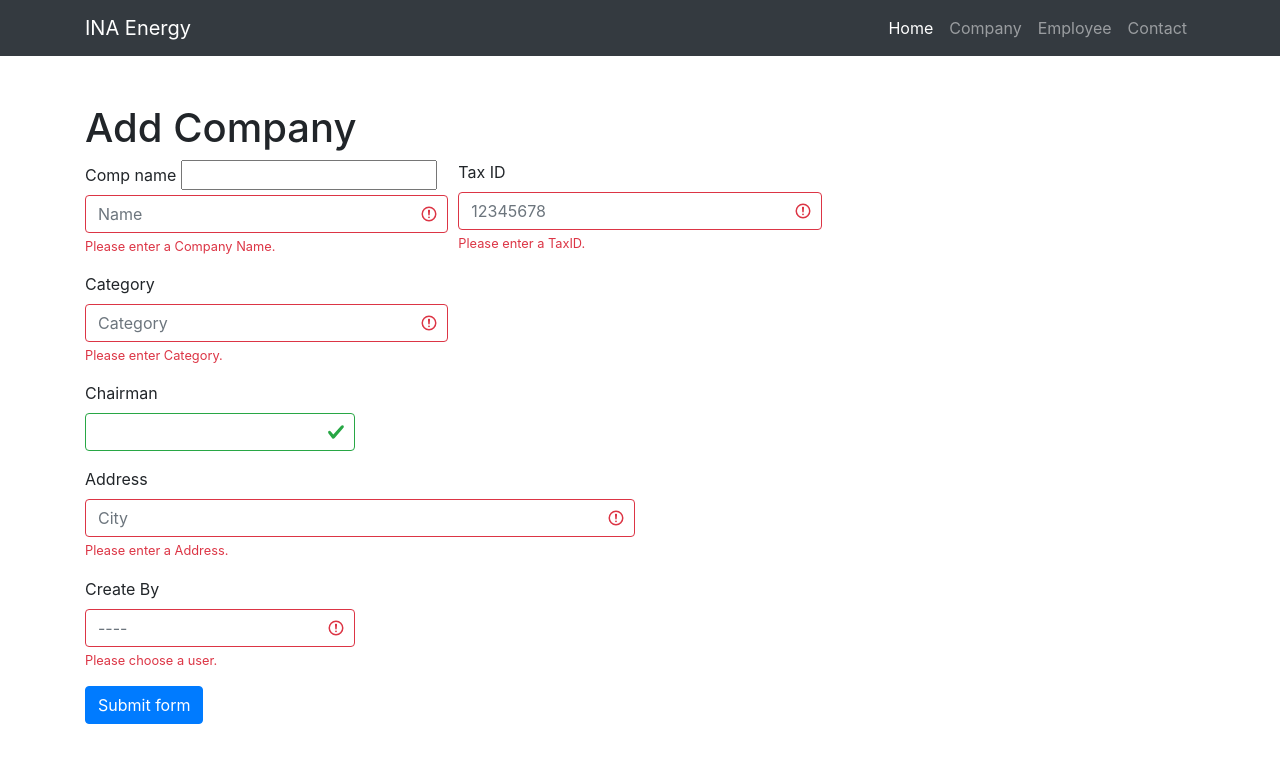
After one commit to edward79519/crmsystem, a Django app: template contacts/templates/contacts/comp_form_backup.html in a window 1280 px wide. The commit adds this page. Shown: the top 763 px of the page. Run offline with Django 3.2, Linux system fonts and the light colour scheme; the template is opened without the code that fills it, so the values that code supplies are empty, except form fields; tables that the repository leaves empty hold one stand-in row (values such as "Sample post"); form fields are guessed from the names that the template uses; some libraries are stand-ins or nearby versions.

Commit message:
add compant form

```diff
--- a/contacts/templates/contacts/base.html
+++ b/contacts/templates/contacts/base.html
@@ -28,7 +28,7 @@
       <div class="collapse navbar-collapse" id="navbarResponsive">
         <ul class="navbar-nav ml-auto">
           <li class="nav-item active">
-            <a class="nav-link" href="#">Home
+            <a class="nav-link" href="/contacts/#">Home
               <span class="sr-only">(current)</span>
             </a>
           </li>
--- /dev/null
+++ b/contacts/templates/contacts/comp_form_backup.html
@@ -0,0 +1,63 @@
+{% extends 'contacts/base.html' %}
+{% block content %}
+
+<h1 class="mt-5">Add Company</h1>
+<form class="was-validated">
+    {% csrf_token %}
+
+    <div class="form-row">
+        <div class="col-md-4 mb-3">
+            <label for="{{ form.comp_name.name }}">{{ form.comp_name.label }}</label>
+            {{ form.comp_name }}
+            <input type="text" class="form-control is-valid" id="comp_name" name="comp_name" placeholder="Name" required>
+            <div class="invalid-feedback">
+                Please enter a Company Name.
+            </div>
+        </div>
+        <div class="col-md-4 mb-3">
+            <label for="validationtaxid">Tax ID</label>
+            <input type="text" class="form-control is-valid" id="validationtaxid" placeholder="12345678" required>
+            <div class="invalid-feedback">
+                Please enter a TaxID.
+            </div>
+        </div>
+    </div>
+    <div class="form-row">
+        <div class="col-md-4 mb-3">
+            <label for="validationCate">Category</label>
+            <input type="text" class="form-control is-valid" id="validationCate" placeholder="Category" required>
+            <div class="invalid-feedback">
+              Please enter Category.
+            </div>
+        </div>
+    </div>
+    <div class="form-row">
+        <div class="col-md-3 mb-3">
+            <label>Chairman</label>
+            <input type="text" class="form-control is-valid" id="validationchm">
+        </div>
+    </div>
+    <div class="form-row">
+        <div class="col-md-6 mb-3">
+            <label for="validationAdd">Address</label>
+            <input type="text" class="form-control is-valid" id="validationAdd" placeholder="City" required>
+            <div class="invalid-feedback">
+            Please enter a Address.
+            </div>
+        </div>
+    </div>
+    <div class="form-row">
+        <div class="col-md-3 mb-3">
+            <label for="validationUser">Create By</label>
+            <input type="text" class="form-control is-valid" id="validationuser" placeholder="----" required>
+            <div class="invalid-feedback">
+            Please choose a user.
+            </div>
+        </div>
+    </div>
+    <button class="btn btn-primary" type="submit">Submit form</button>
+
+</form>
+
+
+{% endblock %}
--- a/contacts/templates/contacts/company.html
+++ b/contacts/templates/contacts/company.html
@@ -1,8 +1,9 @@
 {% extends 'contacts/base.html' %}
 {% block content %}
     <h1 class="mt-5">Company List</h1>
+    <div class="container"><a href="add/" class="btn btn-primary">Add</a></div>
       {% if comp_list %}
-        <table class="table table-hover table-responsive">
+        <table class="table table-hover table-responsive-xl">
           <thead>
             <tr>
                 <th scope="col">Name</th>
--- a/contacts/templates/contacts/index.html
+++ b/contacts/templates/contacts/index.html
@@ -1,5 +1,5 @@
 {% extends 'contacts/base.html' %}
 {% block content %}
-<h1>Welcome INAEnergy System!</h1>
+<h1 class="mt-5">Welcome INAEnergy System!</h1>
 
 {% endblock %}
--- a/contacts/urls.py
+++ b/contacts/urls.py
@@ -3,6 +3,8 @@ from django.urls import path
 from . import views
 
 urlpatterns = [
-    path('company/', views.companys, name='index'),
-    path('employee/', views.employees, name='index'),
+    path('', views.index, name='index'),
+    path('company/', views.companys, name='Company'),
+    path('company/add/', views.comp_add, name='Add Company'),
+    path('employee/', views.employees, name='Employee'),
 ]
```
Also changed, not shown: contacts/form.py (added, +16 -0 lines), contacts/templates/contacts/comp_form.html (added, +62 -0 lines), contacts/views.py (+12 -1 lines).
